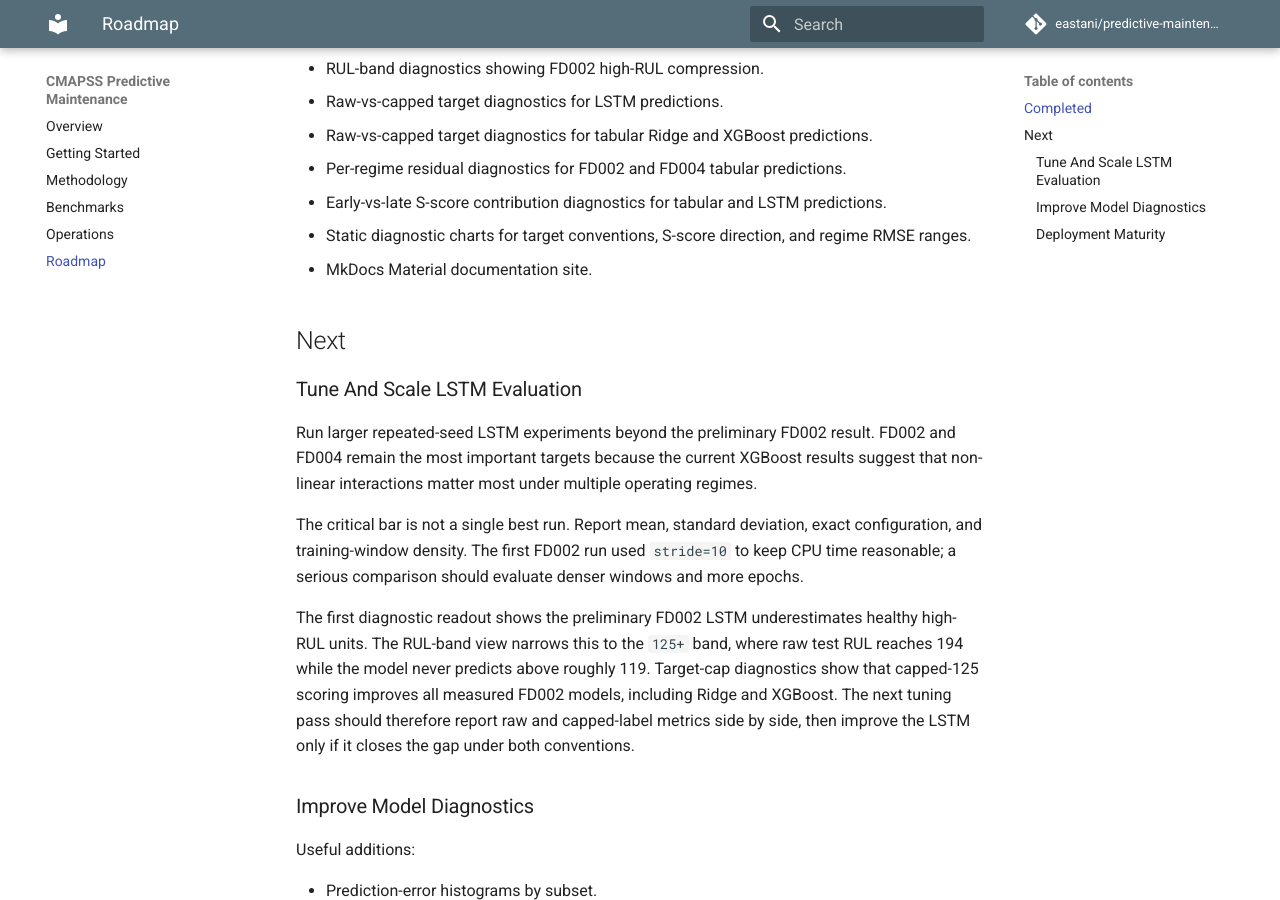
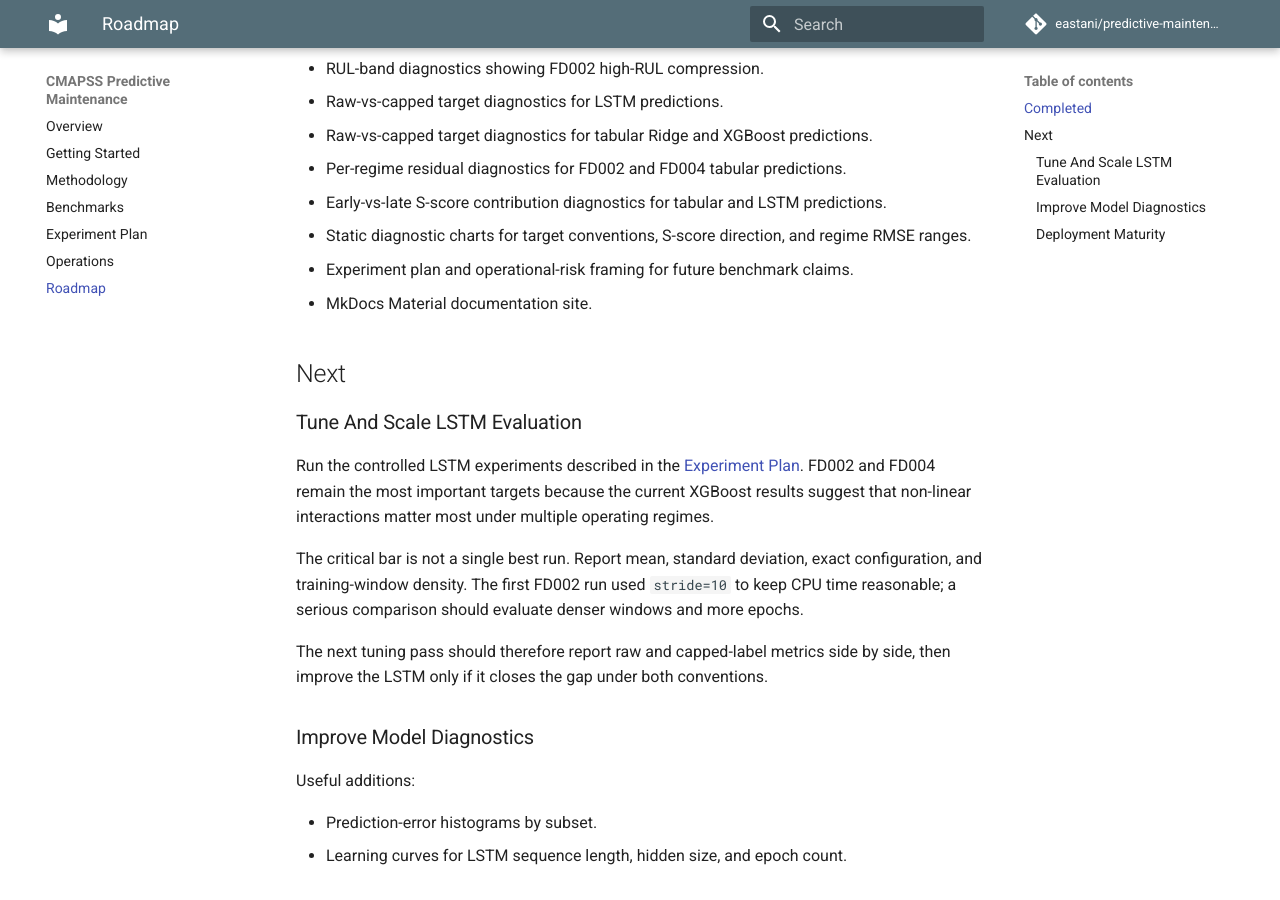
Before and after one commit to eastani/predictive-maintenance-cmapss, an MkDocs documentation site: the page built from docs/roadmap.md, in a window 1280 px wide and 900 px high, scrolled down 679 px. Built offline with MkDocs 1.6.1 and Material for MkDocs 9.7.7, drawn with Linux system fonts in a browser that asks for light colours; comment, search, counter and statistics services are not loaded.

Commit message:
Add experiment plan and operational risks (#18)

```diff
--- a/docs/roadmap.md
+++ b/docs/roadmap.md
@@ -23,29 +23,26 @@
 - Per-regime residual diagnostics for FD002 and FD004 tabular predictions.
 - Early-vs-late S-score contribution diagnostics for tabular and LSTM predictions.
 - Static diagnostic charts for target conventions, S-score direction, and regime RMSE ranges.
+- Experiment plan and operational-risk framing for future benchmark claims.
 - MkDocs Material documentation site.
 
 ## Next
 
 ### Tune And Scale LSTM Evaluation
 
-Run larger repeated-seed LSTM experiments beyond the preliminary FD002 result.
-FD002 and FD004 remain the most important targets because the current XGBoost
-results suggest that non-linear interactions matter most under multiple
-operating regimes.
+Run the controlled LSTM experiments described in the
+[Experiment Plan](experiment-plan.md). FD002 and FD004 remain the most important
+targets because the current XGBoost results suggest that non-linear
+interactions matter most under multiple operating regimes.
 
 The critical bar is not a single best run. Report mean, standard deviation,
 exact configuration, and training-window density. The first FD002 run used
 `stride=10` to keep CPU time reasonable; a serious comparison should evaluate
 denser windows and more epochs.
 
-The first diagnostic readout shows the preliminary FD002 LSTM underestimates
-healthy high-RUL units. The RUL-band view narrows this to the `125+` band, where
-raw test RUL reaches 194 while the model never predicts above roughly 119.
-Target-cap diagnostics show that capped-125 scoring improves all measured FD002
-models, including Ridge and XGBoost. The next tuning pass should therefore
-report raw and capped-label metrics side by side, then improve the LSTM only if
-it closes the gap under both conventions.
+The next tuning pass should therefore report raw and capped-label metrics side
+by side, then improve the LSTM only if it closes the gap under both
+conventions.
 
 ### Improve Model Diagnostics
 
--- a/mkdocs.yml
+++ b/mkdocs.yml
@@ -20,6 +20,7 @@ nav:
   - Getting Started: getting-started.md
   - Methodology: methodology.md
   - Benchmarks: benchmarks.md
+  - Experiment Plan: experiment-plan.md
   - Operations: operations.md
   - Roadmap: roadmap.md
 
```
Also changed, not shown: README.md (+1 -1 lines), docs/experiment-plan.md (added, +135 -0 lines), docs/index.md (+4 -2 lines).
